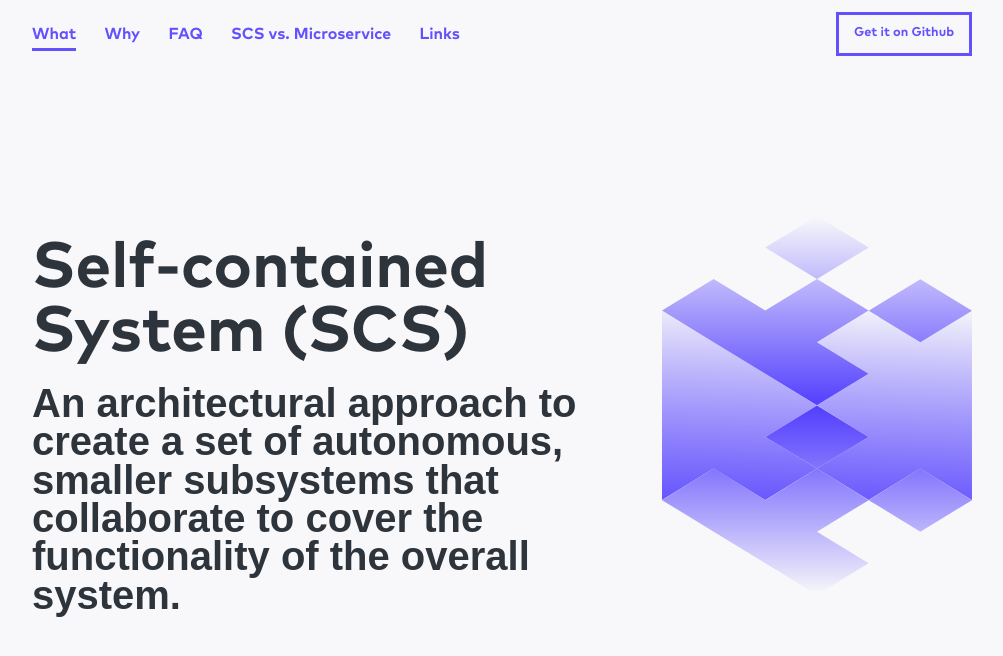
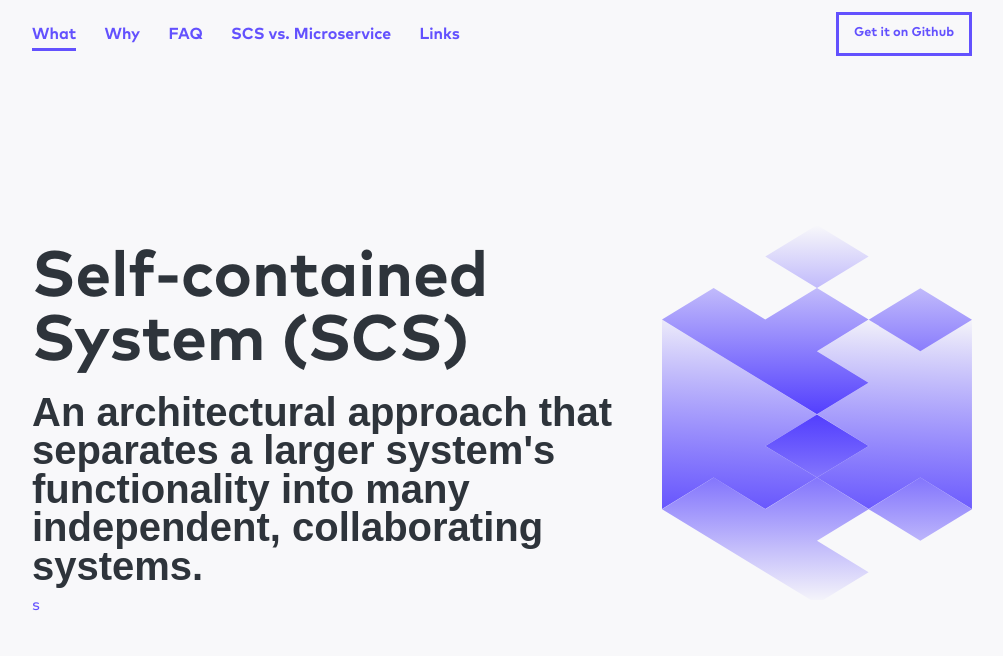
Before and after one commit to innoq/SCS, a Jekyll site: the page built from index.html, in a window 1280 px wide and 900 px high. Shown: the top 656 px of the window, without its empty margins (138-1141 px from the left). Built offline with Jekyll 4.4.1, drawn with Linux system fonts in a browser that asks for light colours; some web fonts are replaced.

Commit message:
adapts the SCS definition as suggested by stefan t.

```diff
--- a/index.html
+++ b/index.html
@@ -10,7 +10,7 @@ description: Self-contained Systems (SCS) is a software architecture focused on
 		<div class="hero-container">
 			<div class="hero-main-content">
 				<h1 class="hero-heading">Self-contained System (SCS)</h1>
-				<h2 class="hero-subheading">An architectural approach to create a set of autonomous, smaller subsystems that collaborate to cover the functionality of the overall system.</h2>
+				<h2 class="hero-subheading">An architectural approach that separates a larger system's functionality into many independent, collaborating systems.</h2>s
 			</div>
 			<img class="hero-image" src="img/KP_Visual.svg" alt="monolith cut into multiple scs">
 		</div>
```
